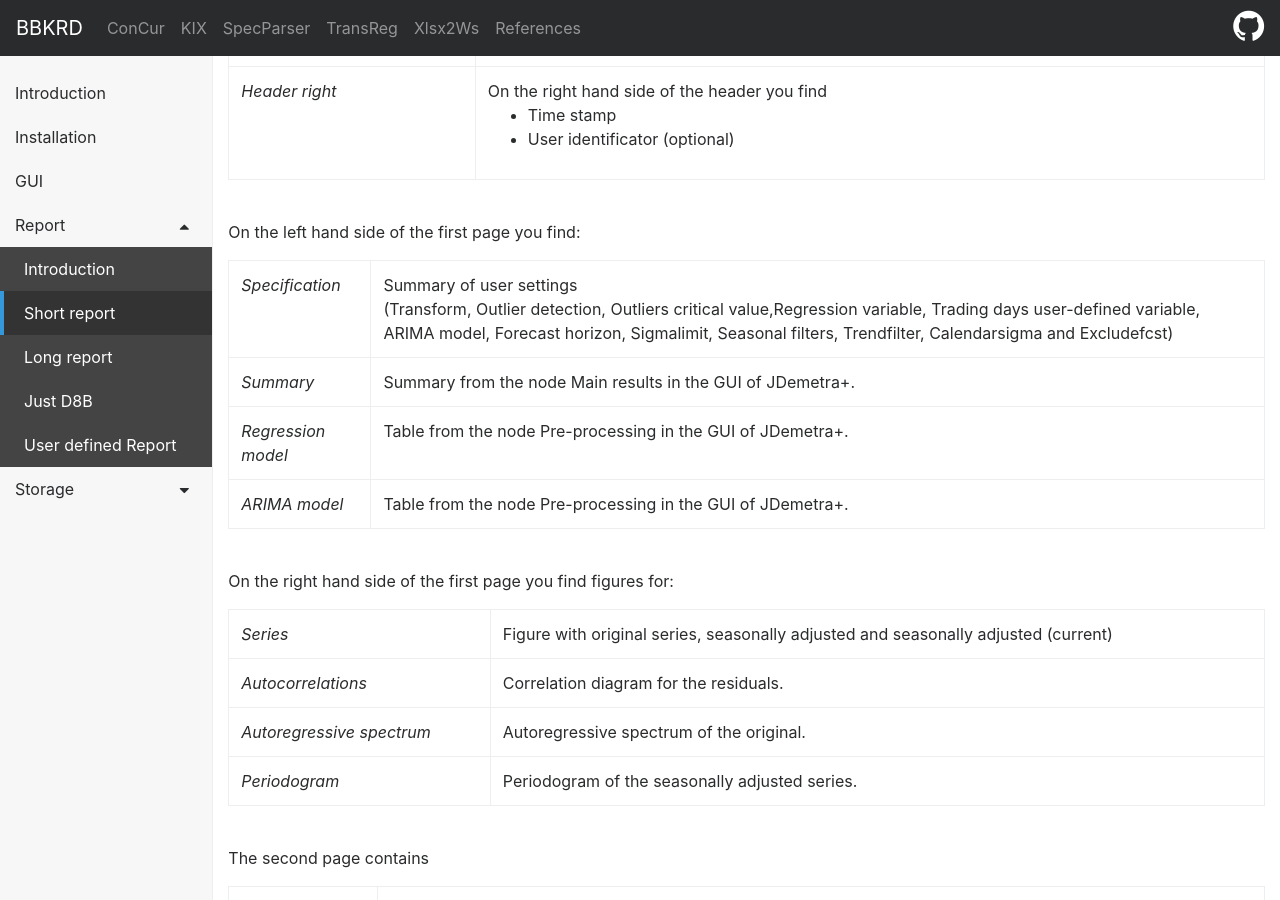
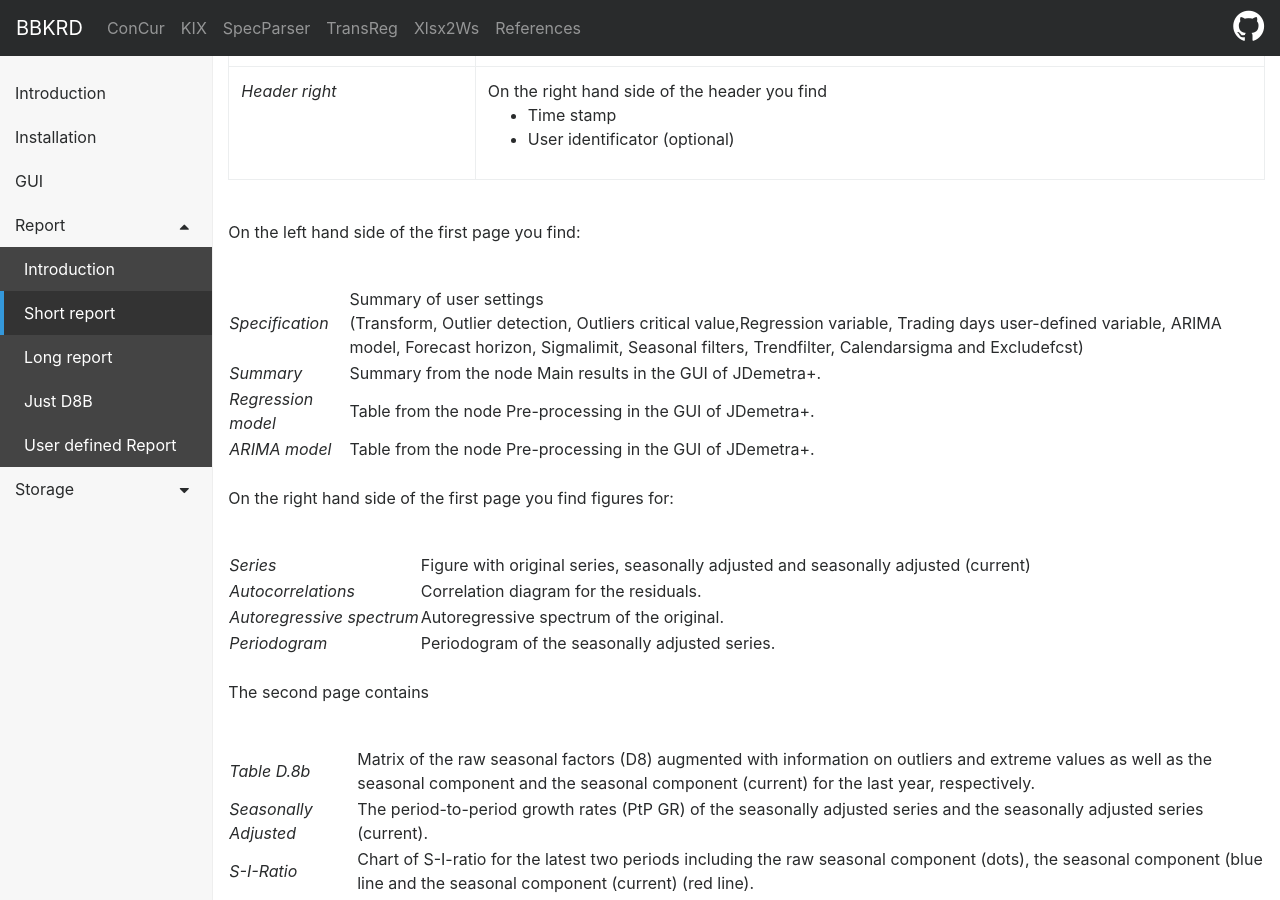
Before and after one commit to bbkrd/bbkrd.github.io, a Jekyll site: the page built from pages/concur/report/short.md, in a window 1280 px wide and 900 px high, scrolled down 356 px. Built offline with Jekyll 4.4.1, drawn with Linux system fonts in a browser that asks for light colours; nearby versions of some CDN libraries.

```diff
--- a/pages/concur/report/short.md
+++ b/pages/concur/report/short.md
@@ -37,7 +37,8 @@ The HTML documents contain the following information.
 <br/>
 On the left hand side of the first page you find:
 
-{: .table .table-bordered}
+|||
+|---|---|
 | *Specification*        | Summary of user settings<br/>(Transform, Outlier detection, Outliers critical value,Regression variable, Trading days user-defined variable, ARIMA model, Forecast horizon, Sigmalimit, Seasonal filters, Trendfilter, Calendarsigma and Excludefcst)|
 | *Summary* | Summary from the node Main results in the GUI of JDemetra+.|
 | *Regression model* | Table from the node Pre-processing in the GUI of JDemetra+.|
@@ -46,7 +47,8 @@ On the left hand side of the first page you find:
 <br/>
 On the right hand side of the first page you find figures for:
 
-{: .table .table-bordered}
+|||
+|---|---|
 | *Series* | Figure with original series, seasonally adjusted and seasonally adjusted (current)|
 | *Autocorrelations*| Correlation diagram for the residuals.|
 | *Autoregressive spectrum* | Autoregressive spectrum of the original.|
@@ -55,7 +57,8 @@ On the right hand side of the first page you find figures for:
 <br/>
 The second page contains
 
-{: .table .table-bordered}
+|||
+|---|---|
 | *Table D.8b* | Matrix of the raw seasonal factors (D8) augmented with information on outliers and extreme values as well as the seasonal component and the seasonal component (current) for the last year, respectively.|
 | *Seasonally Adjusted*   | The period-to-period growth rates (PtP GR) of the seasonally adjusted series and the seasonally adjusted series (current).|
 | *S-I-Ratio* | Chart of S-I-ratio for the latest two periods including the raw seasonal component (dots), the seasonal component (blue line and the seasonal component (current) (red line).|
```
Also changed, not shown: other parts of pages/concur/report/short.md (+2 -2 lines).
